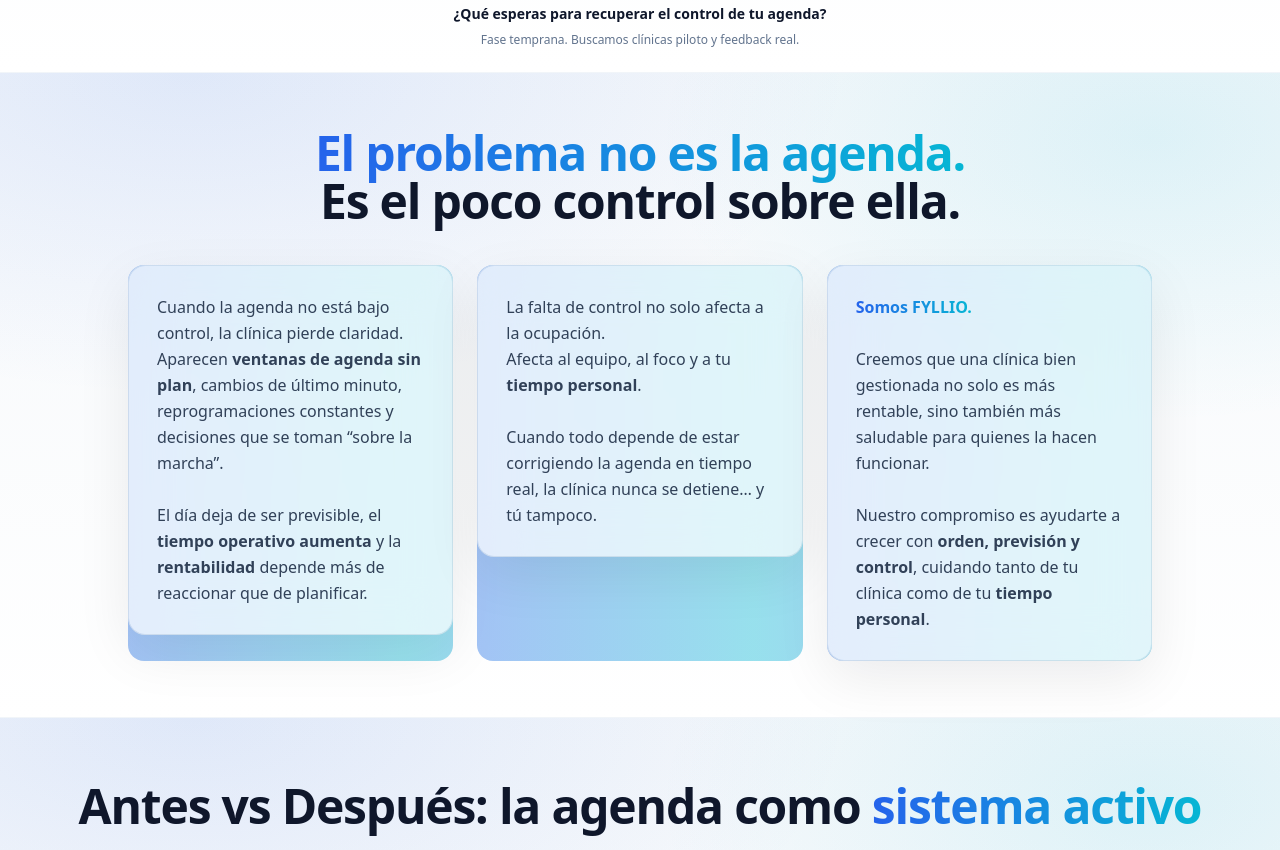
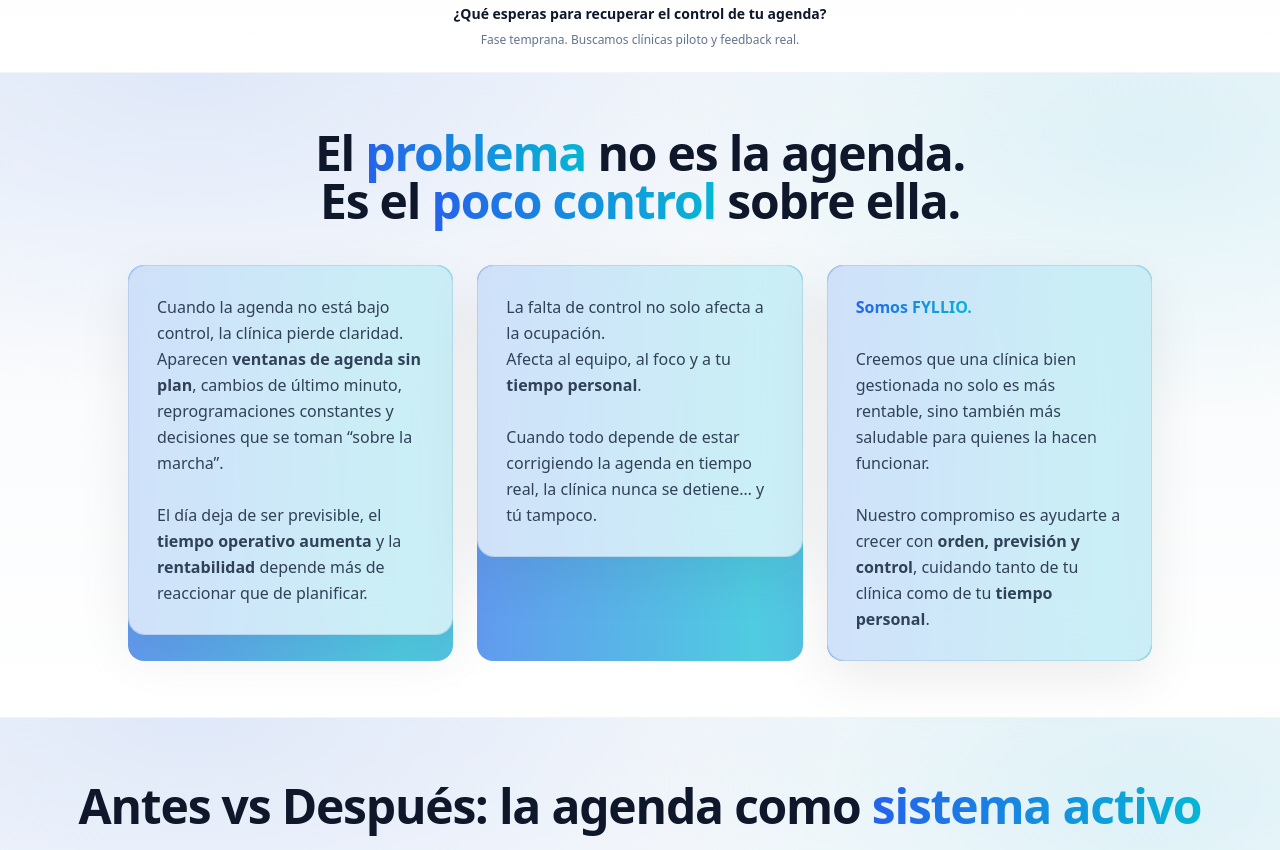
Before and after one commit to simonwertheimer29/FYLLIO, a Next.js app: page / in a window 1280 px wide. Shown: the part 700-1550 px from the top of the page. Built offline with nearby package versions, Linux system fonts and the light colour scheme; no server answers.

Commit message:
Update page.tsx

```diff
--- a/app/page.tsx
+++ b/app/page.tsx
@@ -144,37 +144,34 @@ export default function HomePage() {
   className={`${anchorOffset} border-b border-slate-100 bg-[radial-gradient(1100px_540px_at_15%_0%,rgba(37,99,235,0.10),transparent_60%),radial-gradient(900px_520px_at_90%_10%,rgba(6,182,212,0.10),transparent_55%),linear-gradient(to_bottom,rgba(241,245,249,0.75),#ffffff)]`}
 >
   <div className="mx-auto flex min-h-[72vh] max-w-7xl flex-col justify-center px-4 py-14 sm:px-6">
-    <h2 className="text-center text-4xl font-extrabold tracking-tight sm:text-5xl">
-  <span className="fyllio-text-gradient">
-    El problema no es la agenda.
-  </span>
-  <span className="block text-slate-900">
-    Es el poco control sobre ella.
+    <h2 className="text-center text-4xl font-extrabold tracking-tight text-slate-900 sm:text-5xl">
+      El{" "}
+      <span className="fyllio-text-gradient">problema</span> no es la agenda.
+      <span className="block">
+        Es el{" "}
+        <span className="fyllio-text-gradient">poco control</span> sobre ella.
       </span>
     </h2>
 
-
     <div className="mx-auto mt-10 grid w-full max-w-5xl gap-6 md:grid-cols-3">
       {/* PILL 1 */}
-      <div className="group relative rounded-2xl p-[1px]">
-<div className="absolute inset-0 rounded-2xl bg-[linear-gradient(90deg,rgba(37,99,235,0.75),rgba(6,182,212,0.75),rgba(37,99,235,0.75))] bg-[length:200%_200%] opacity-55 animate-gradient" />
-        <div className="relative rounded-2xl bg-white/70 p-7 ring-1 ring-slate-200/70 backdrop-blur-xl shadow-[0_18px_55px_rgba(2,6,23,0.08)]">
+      <div className="rounded-2xl bg-[linear-gradient(90deg,rgba(37,99,235,0.70),rgba(6,182,212,0.70),rgba(37,99,235,0.70))] bg-[length:200%_200%] p-[1px] animate-gradient">
+        <div className="rounded-2xl bg-white/70 p-7 ring-1 ring-slate-200/70 backdrop-blur-xl shadow-[0_18px_55px_rgba(2,6,23,0.08)]">
           <p className="text-base leading-relaxed text-slate-700">
             Cuando la agenda no está bajo control, la clínica pierde claridad. Aparecen{" "}
             <span className="font-semibold">ventanas de agenda sin plan</span>, cambios de último minuto,
             reprogramaciones constantes y decisiones que se toman “sobre la marcha”.
             <br />
             <br />
-            El día deja de ser previsible, el <span className="font-semibold">tiempo operativo aumenta</span> y la
-            <span className="font-semibold"> rentabilidad</span> depende más de reaccionar que de planificar.
+            El día deja de ser previsible, el <span className="font-semibold">tiempo operativo aumenta</span> y la{" "}
+            <span className="font-semibold">rentabilidad</span> depende más de reaccionar que de planificar.
           </p>
         </div>
       </div>
 
       {/* PILL 2 */}
-      <div className="group relative rounded-2xl p-[1px]">
-<div className="absolute inset-0 rounded-2xl bg-[linear-gradient(90deg,rgba(37,99,235,0.75),rgba(6,182,212,0.75),rgba(37,99,235,0.75))] bg-[length:200%_200%] opacity-55 animate-gradient" />
-        <div className="relative rounded-2xl bg-white/70 p-7 ring-1 ring-slate-200/70 backdrop-blur-xl shadow-[0_18px_55px_rgba(2,6,23,0.08)]">
+      <div className="rounded-2xl bg-[linear-gradient(90deg,rgba(37,99,235,0.70),rgba(6,182,212,0.70),rgba(37,99,235,0.70))] bg-[length:200%_200%] p-[1px] animate-gradient">
+        <div className="rounded-2xl bg-white/70 p-7 ring-1 ring-slate-200/70 backdrop-blur-xl shadow-[0_18px_55px_rgba(2,6,23,0.08)]">
           <p className="text-base leading-relaxed text-slate-700">
             La falta de control no solo afecta a la ocupación.
             <br />
@@ -188,23 +185,20 @@ export default function HomePage() {
       </div>
 
       {/* PILL 3 */}
-      <div className="group relative rounded-2xl p-[1px]">
-<div className="absolute inset-0 rounded-2xl bg-[linear-gradient(90deg,rgba(37,99,235,0.75),rgba(6,182,212,0.75),rgba(37,99,235,0.75))] bg-[length:200%_200%] opacity-55 animate-gradient" />
-        <div className="relative rounded-2xl bg-white/70 p-7 ring-1 ring-slate-200/70 backdrop-blur-xl shadow-[0_18px_55px_rgba(2,6,23,0.08)]">
+      <div className="rounded-2xl bg-[linear-gradient(90deg,rgba(37,99,235,0.70),rgba(6,182,212,0.70),rgba(37,99,235,0.70))] bg-[length:200%_200%] p-[1px] animate-gradient">
+        <div className="rounded-2xl bg-white/70 p-7 ring-1 ring-slate-200/70 backdrop-blur-xl shadow-[0_18px_55px_rgba(2,6,23,0.08)]">
           <p className="text-base leading-relaxed text-slate-700">
-  <span className="font-extrabold fyllio-text-gradient">
-    Somos FYLLIO.
-  </span>
+            <span className="font-extrabold fyllio-text-gradient">Somos FYLLIO.</span>
             <br />
             <br />
-  Creemos que una clínica bien gestionada no solo es más rentable, sino también más saludable para quienes la hacen funcionar.
+            Creemos que una clínica bien gestionada no solo es más rentable, sino también más saludable para quienes
+            la hacen funcionar.
             <br />
             <br />
             Nuestro compromiso es ayudarte a crecer con{" "}
             <span className="font-semibold">orden, previsión y control</span>, cuidando tanto de tu clínica como de tu{" "}
             <span className="font-semibold">tiempo personal</span>.
           </p>
-
         </div>
       </div>
     </div>
```
Lines whose indentation alone changed are shown as unchanged.
